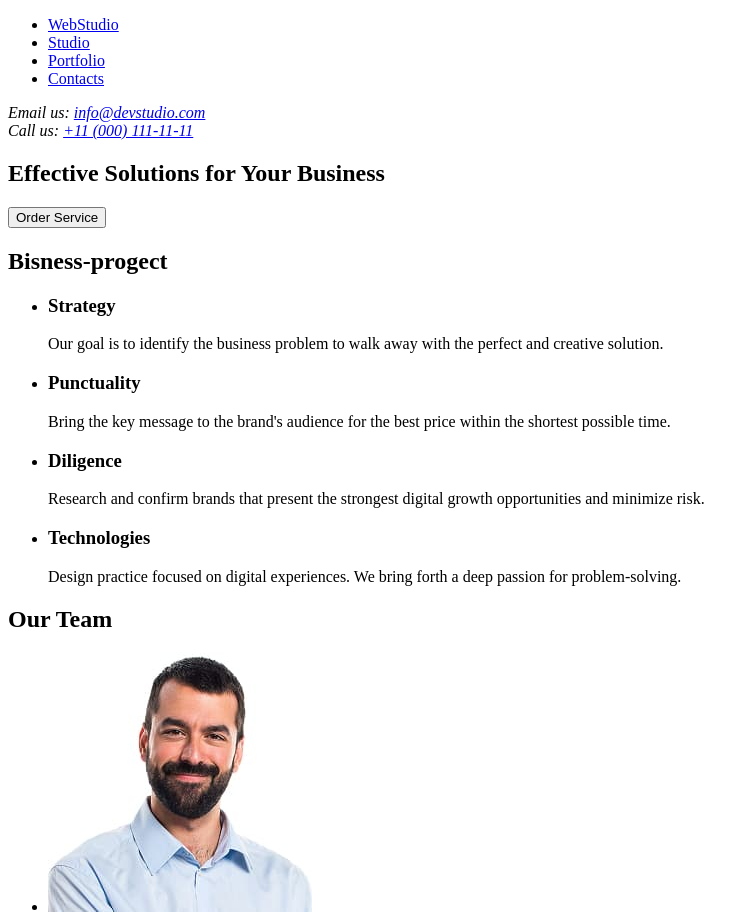
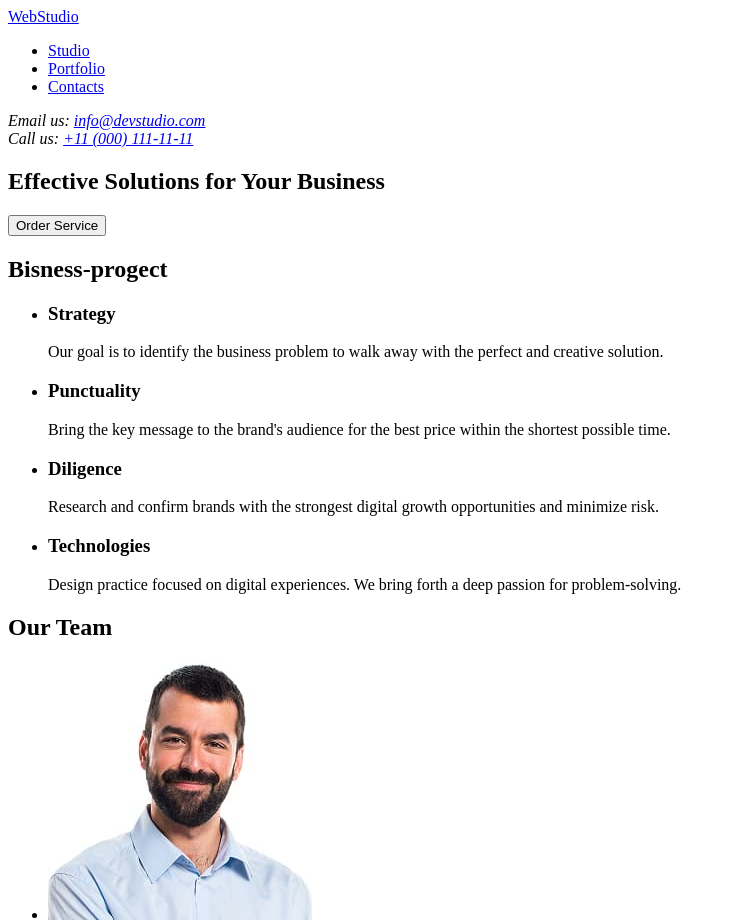
Before and after one commit to realisticsergio/goit-markup-hw-01, a plain HTML site: page index.html in a window 1280 px wide. Shown: the top 923 px of the page, without its empty margins (0-755 px from the left). Drawn offline with Linux system fonts and the light colour scheme.

Commit message:
Fix: correct section haeder

```diff
--- a/index.html
+++ b/index.html
@@ -11,8 +11,8 @@
     <!-- #region zagolovok -->
     <header>
         <nav>
+            <a href="index.html">WebStudio</a>
             <ul>
-                <li><a href="index.html">WebStudio</a></li>
                 <li><a href="#studio">Studio</a></li>
                 <li><a href="#portfolio">Portfolio</a></li>
                 <li><a href="#contacts">Contacts</a></li>
@@ -21,7 +21,8 @@
         <address>
             Email us:
             <a href="mailto:info@devstudio.com">info@devstudio.com</a><br>
-            Call us: <a href="tel:+110001111111">+11 (000) 111-11-11</a>
+            Call us:
+            <a href="tel:+110001111111">+11 (000) 111-11-11</a>
             <br>
         </address>
     </header>
@@ -46,7 +47,7 @@
                             within the shortest possible time.</p>
                 </li>
                     <li><h3>Diligence</h3>
-                        <p>Research and confirm brands that present the strongest digital growth
+                        <p>Research and confirm brands with the strongest digital growth
                             opportunities and minimize risk.</p>
                 </li>
                     <li><h3>Technologies</h3>
```
